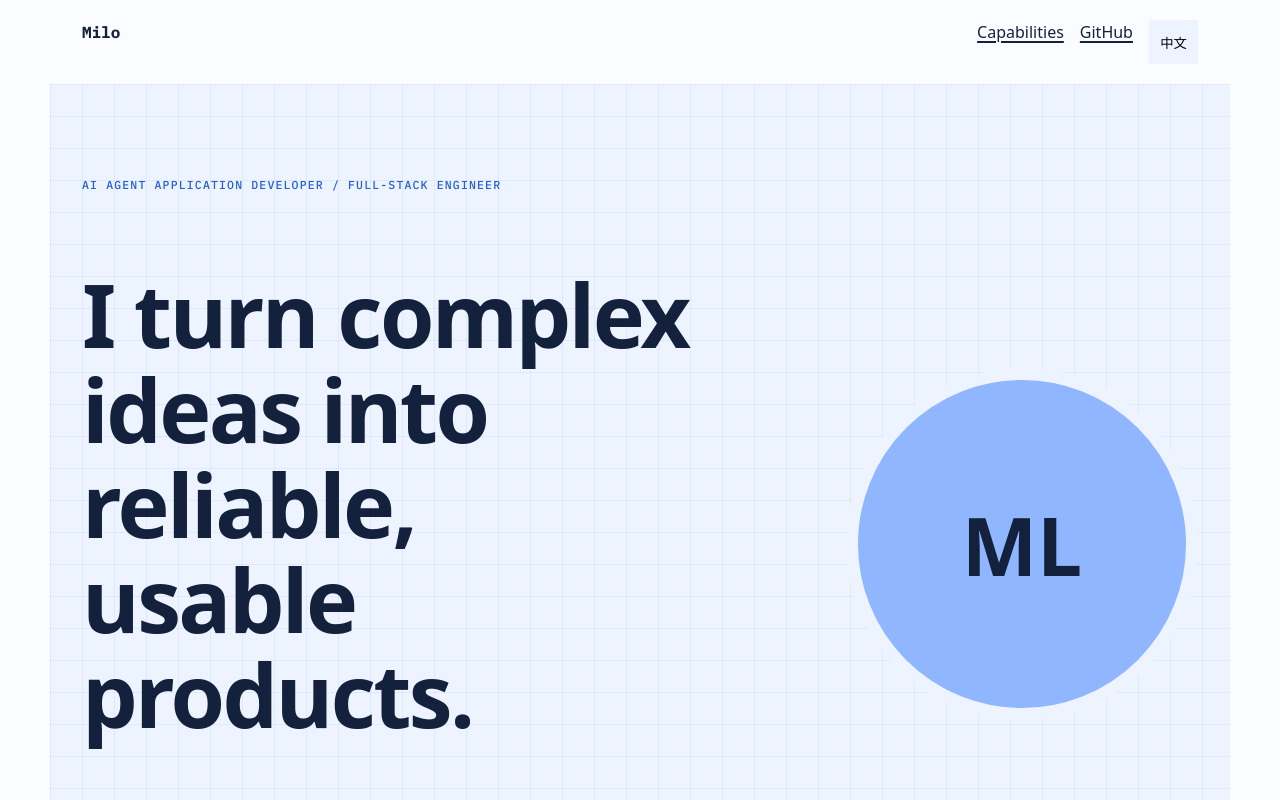
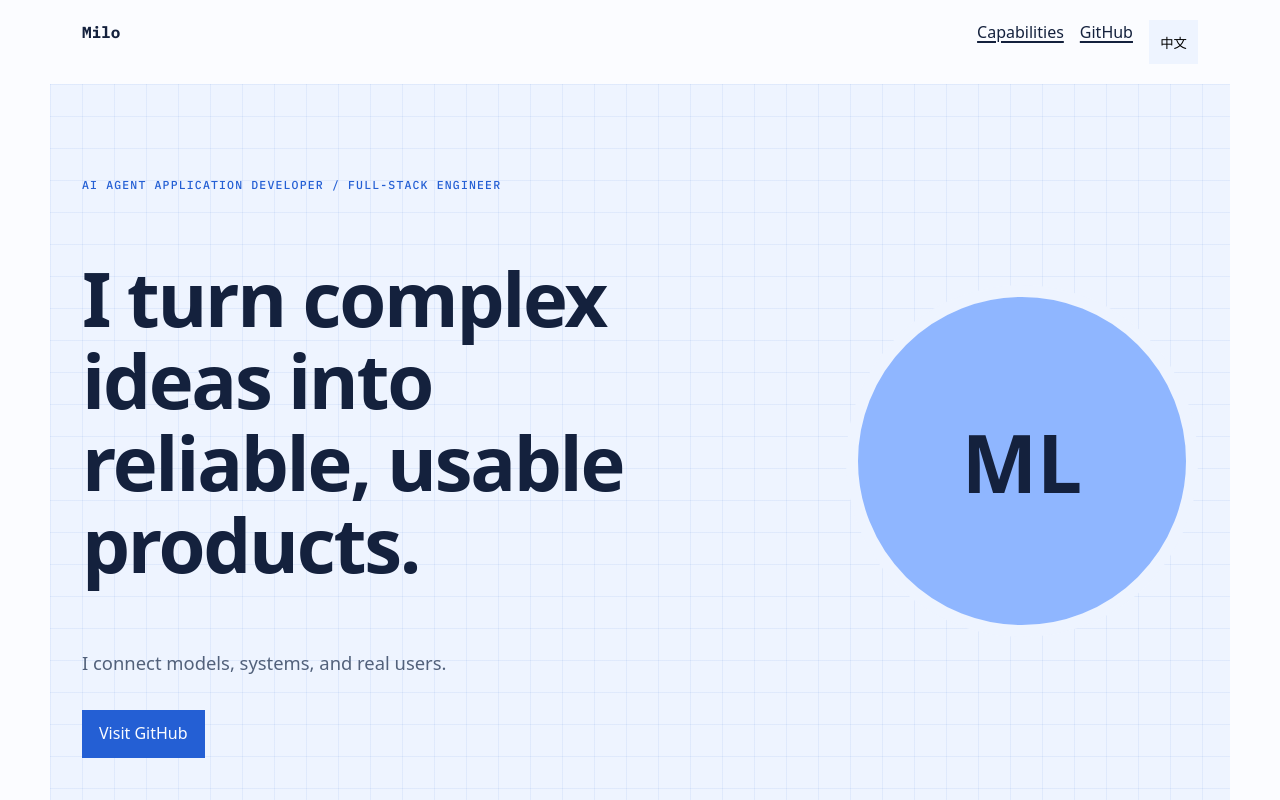
Before and after one commit to Minglu-Li/Milo, a Vue app: page / in a window 1280 px wide. Shown: the top 800 px of the page. Built offline with nearby package versions, Linux system fonts and the light colour scheme.

Commit message:
fix: resolve final portfolio verification findings

```diff
--- a/src/styles/base.css
+++ b/src/styles/base.css
@@ -1,2 +1,2 @@
 *,*::before,*::after{box-sizing:border-box}
-html{scroll-behavior:smooth}body{margin:0;background:var(--color-paper);color:var(--color-ink);font-family:var(--font-body);line-height:1.6;overflow-x:hidden}img{display:block;max-width:100%}h1,h2,h3{font-family:var(--font-display);line-height:1.08;letter-spacing:-.03em}h1{font-size:clamp(2.6rem,7vw,5.5rem)}h2{font-size:clamp(1.8rem,4vw,3rem)}a{color:inherit;text-decoration-thickness:.12em;text-underline-offset:.2em}button,a{min-height:44px}:focus-visible{outline:3px solid var(--color-signal);outline-offset:4px}.skip-link{position:fixed;z-index:20;left:1rem;top:1rem;transform:translateY(-180%);background:var(--color-ink);color:#fff;padding:.65rem 1rem;border-radius:.35rem}.skip-link:focus{transform:none}.content-section{max-width:var(--content-max);margin:auto;padding:5.5rem 2rem}.content-section__heading{border-top:2px solid var(--color-ink);padding-top:1rem;margin-bottom:2rem}.site-footer{max-width:var(--content-max);margin:auto;padding:2rem;display:flex;justify-content:space-between;border-top:1px solid var(--color-signal);font-family:var(--font-mono);font-size:.75rem}.site-footer p{margin:0}ul,ol{padding-left:1.25rem}
+html{scroll-behavior:smooth}body{margin:0;background:var(--color-paper);color:var(--color-ink);font-family:var(--font-body);line-height:1.6;overflow-x:hidden}img{display:block;max-width:100%}h1,h2,h3{font-family:var(--font-display);line-height:1.08;letter-spacing:-.03em}h1{font-size:clamp(2.6rem,7vw,4.75rem)}h2{font-size:clamp(1.8rem,4vw,3rem)}a{color:inherit;text-decoration-thickness:.12em;text-underline-offset:.2em}button,a{min-height:44px}:focus-visible{outline:3px solid var(--color-signal);outline-offset:4px}.skip-link{position:fixed;z-index:20;left:1rem;top:1rem;transform:translateY(-180%);background:var(--color-ink);color:#fff;padding:.65rem 1rem;border-radius:.35rem}.skip-link:focus{transform:none}.content-section{max-width:var(--content-max);margin:auto;padding:5.5rem 2rem}.content-section__heading{border-top:2px solid var(--color-ink);padding-top:1rem;margin-bottom:2rem}.site-footer{max-width:var(--content-max);margin:auto;padding:2rem;display:flex;justify-content:space-between;border-top:1px solid var(--color-signal);font-family:var(--font-mono);font-size:.75rem}.site-footer p{margin:0}ul,ol{padding-left:1.25rem}
```
Also changed, not shown: 1 other file (tests, documents, lock files or other folders).
